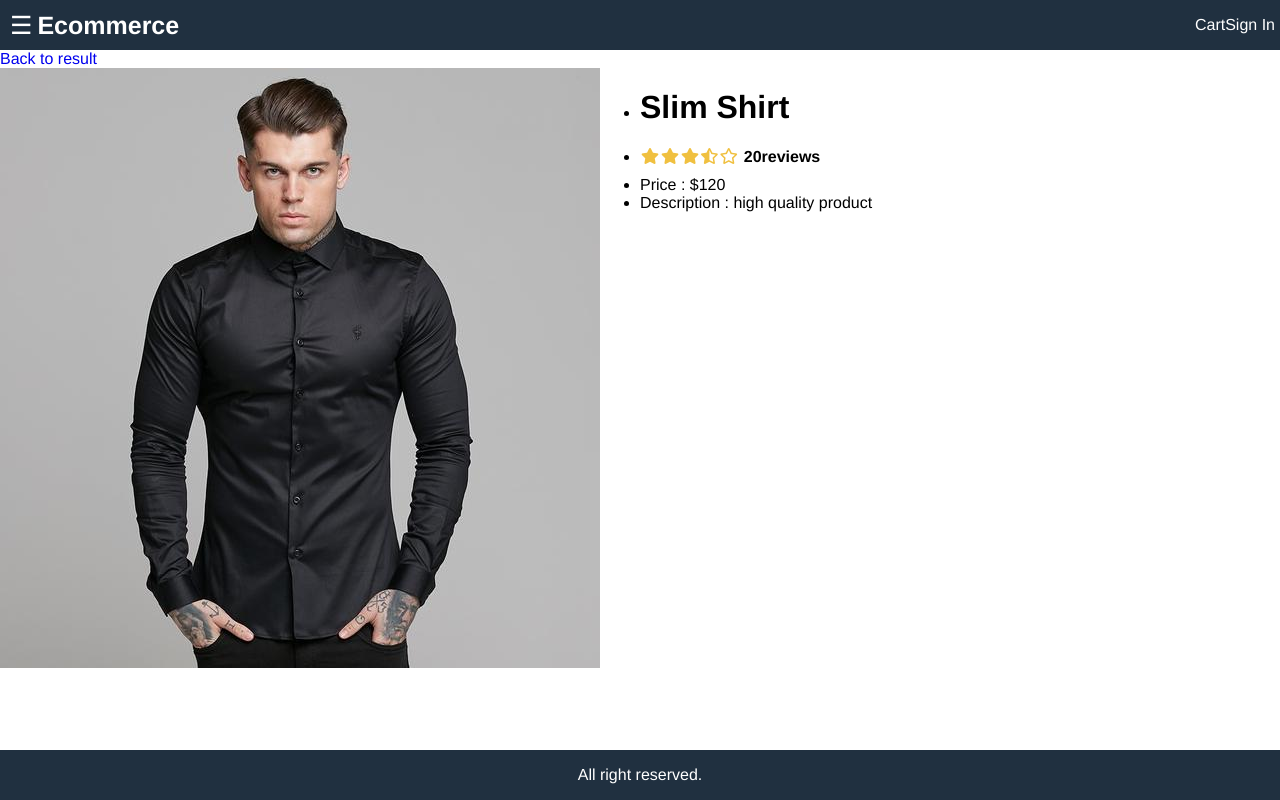
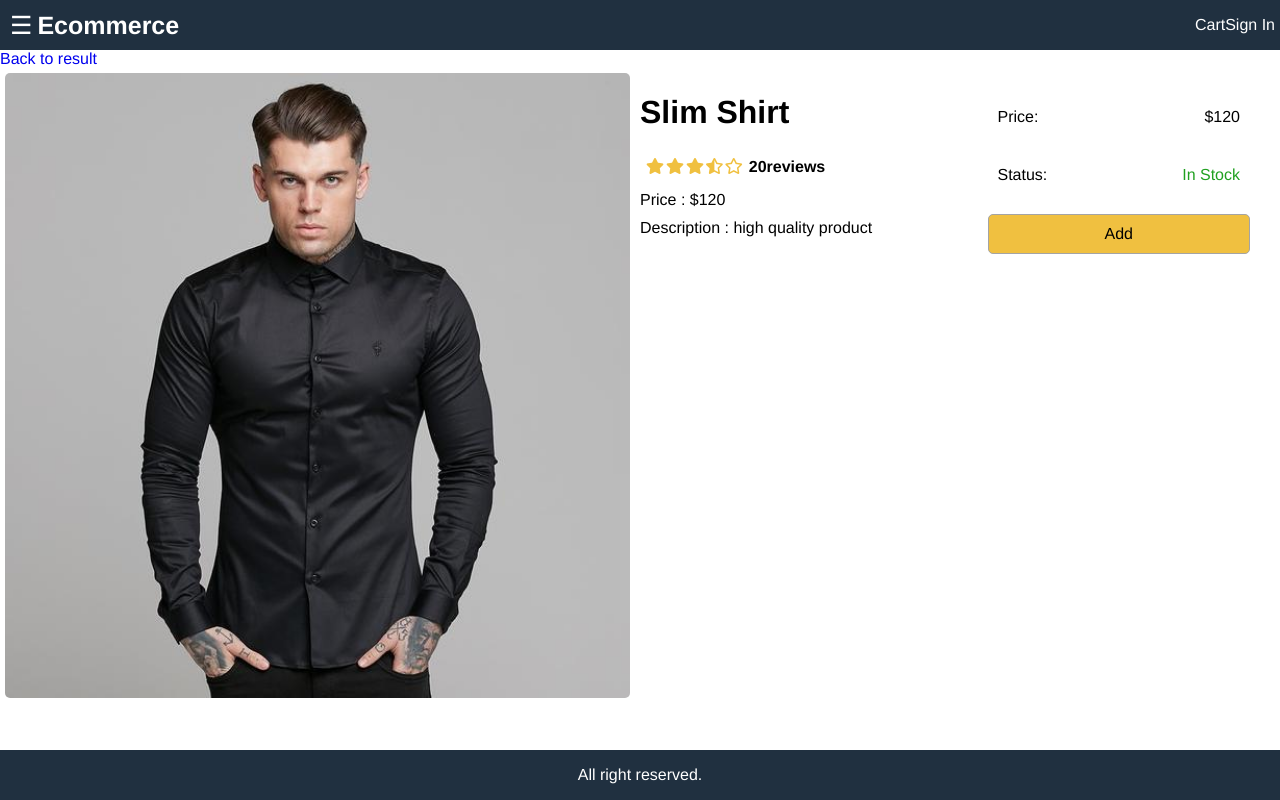
Before and after one commit to andresdthx/node, a React (Create React App) app in the folder frontend/: page /product/1 in a window 1280 px wide. Built offline with nearby package versions, Linux system fonts and the light colour scheme.

Commit message:
frontend css

```diff
--- a/frontend/src/components/Cart.js
+++ b/frontend/src/components/Cart.js
@@ -1,8 +1,10 @@
 import React from 'react'
 
-export default function Cart() {
+export default function Cart(props) {
+    const {product} = props;
+
     return (
-        <div className="card card-body cart">
+        <div>
             <ul>
                 <li>
                     <div className="row">
@@ -16,7 +18,7 @@ export default function Cart() {
                         <div className="status">
                             {
                                 product.countInStock > 0 ?
-                                (<span className="sucess">In Stock</span>):
+                                (<span className="success">In Stock</span>):
                                 (<span className="error">Unavailable</span>)
                             }
                         </div>
--- a/frontend/src/components/Product.js
+++ b/frontend/src/components/Product.js
@@ -1,4 +1,5 @@
 import React from 'react'
+import Cart from './Cart';
 import Rating from './Rating';
 
 export default function Product(props) {
--- a/frontend/src/data.js
+++ b/frontend/src/data.js
@@ -7,6 +7,7 @@ const data = {
             category: 'Shirts',
             image: '/images/d1.jpg',
             price: 120,
+            countInStock: 10,
             rating: 3.5,
             numReviews: 20,
             description: 'high quality product'
@@ -18,6 +19,7 @@ const data = {
             category: 'Shirts',
             image: '/images/d1.jpg',
             price: 10,
+            countInStock: 0,
             rating: 3,
             numReviews: 10,
             description: 'high quality product'
@@ -29,6 +31,7 @@ const data = {
             category: 'Shirts',
             image: '/images/d1.jpg',
             price: 20,
+            countInStock: 20,
             rating: 5,
             numReviews: 5,
             description: 'high quality product'
@@ -40,6 +43,7 @@ const data = {
             category: 'Shirts',
             image: '/images/d1.jpg',
             price: 12000,
+            countInStock: 100,
             rating: 3,
             numReviews: 2,
             description: 'high quality product'
@@ -51,6 +55,7 @@ const data = {
             category: 'Shirts',
             image: '/images/d1.jpg',
             price: 120,
+            countInStock: 30,
             rating: 1,
             numReviews: 90,
             description: 'high quality product'
@@ -62,6 +67,7 @@ const data = {
             category: 'Shirts',
             image: '/images/d1.jpg',
             price: 120,
+            countInStock: 15,
             rating: 4.5,
             numReviews: 10,
             description: 'high quality product'
--- a/frontend/src/index.css
+++ b/frontend/src/index.css
@@ -4,9 +4,10 @@ html{
 }
 
 body{
-  font: 1.6rem Helvetica;
+  margin: 0 ;
   height: 100vh;
-  margin: 0 ;
+  font-family:Helvetica, Arial, sans-serif;
+  font-size: 1.6rem;
   -webkit-font-smoothing: antialiased;
   -moz-osx-font-smoothing: grayscale;
 }
@@ -62,6 +63,34 @@ a{
 }
 a:hover{
   color: #ff8000;
+}
+ul{
+  padding: 0;
+  margin: 0;
+  list-style-type: none;
+}
+li{
+  margin-top: 1rem;
+}
+button{
+  padding: 1rem;
+  border-radius: 0.5rem;
+  border: 0.1rem #a4a4a4 solid;
+  font-family:Helvetica, Arial, sans-serif;
+  font-size: 1.6rem;
+  -webkit-font-smoothing: antialiased;
+  -moz-osx-font-smoothing: grayscale;
+  background-color: #f8f8f8;
+  cursor: pointer;
+}
+button:hover{
+  border: 0.1rem #404040 solid;
+}
+button.primary{
+  background-color: #f0c040;
+}
+button.block{
+  width: 100%;
 }
 /* Home Screen */
 .products{
@@ -155,8 +184,11 @@ a:hover{
 .row{
   display: flex;
   flex-wrap: wrap;
-  /* justify-content: space-between; */
-  /* align-items: center; */
+  justify-content: space-between;
+  /* padding: 0.5rem; */
+}
+.row div{
+  padding: 0.5rem;
 }
 
 .row.top{
@@ -165,21 +197,31 @@ a:hover{
 .cart{
   border: 1px solid black;
 }
-.card{
-  background-color: #CACACA;
-  padding: 0.5rem;
-  margin: 1rem;
-  border-radius: 10px;
-}
-.card ul {
-  margin: 0;
-  padding: 0;
-}
 .card ul li{
   list-style-type: none;
   margin: 2rem;
 }
-.block{
+
+.col-1{
+  flex: 1 1 25rem;
+}
+.col-2{
+  flex: 2 1 50rem;
+}
+img{
+  border-radius: 0.5rem;
+}
+img.medium {
+  max-width: 29rem;
   width: 100%;
-  padding: 0.1rem;
 }
+img.large{
+  width: 100%;
+}
+/* Alert */
+.success{
+  color: #20a020;
+}
+.error{
+  color: #a02020;
+}
--- a/frontend/src/screens/ProductScreen.js
+++ b/frontend/src/screens/ProductScreen.js
@@ -1,8 +1,9 @@
-import Product from '../components/Product';
+// import Product from '../components/Product';
 import data from '../data';
 import React from 'react'
 import Rating from '../components/Rating';
 import { Link } from 'react-router-dom';
+import Cart from '../components/Cart';
 
 export default function ProductScreen(props) {
     const product = data.products.find(x => x._id === props.match.params.id)
@@ -33,6 +34,9 @@ export default function ProductScreen(props) {
                         </li>
                     </ul>
                 </div>
+                <div className="col-1 card card-body">
+                    <Cart product={product}></Cart>
+                </div>
             </div>
         </div>
     )
```
